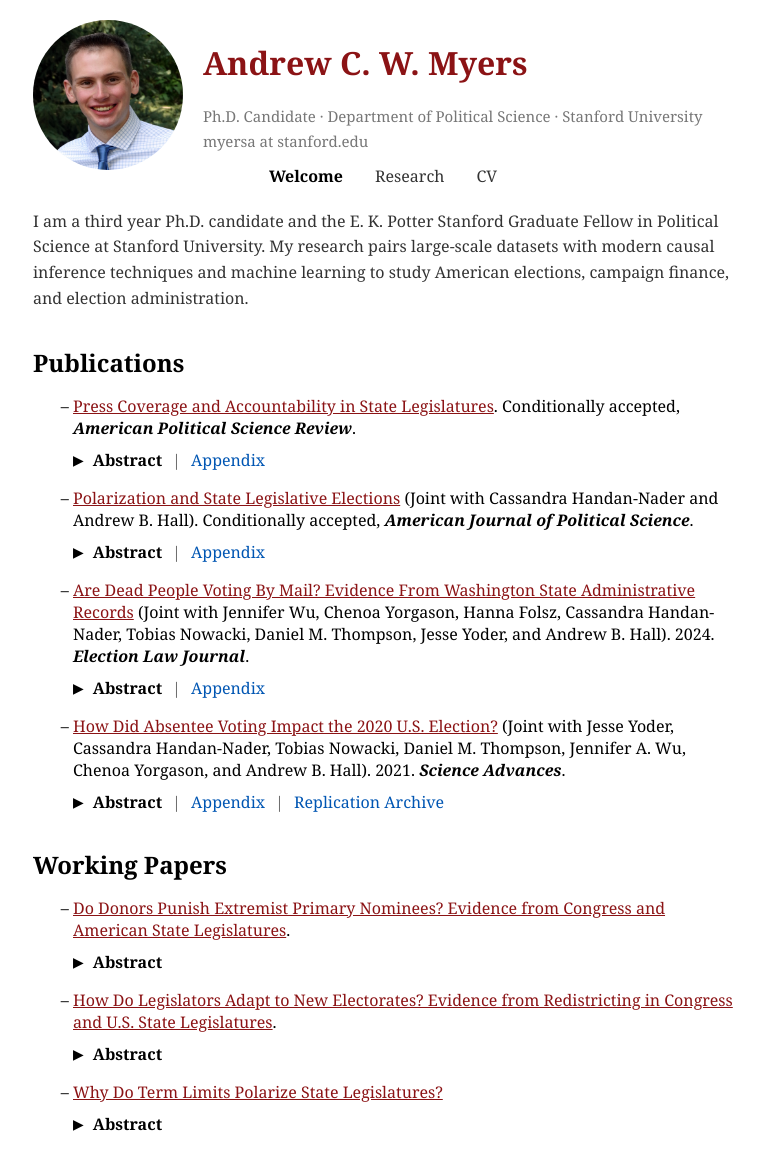
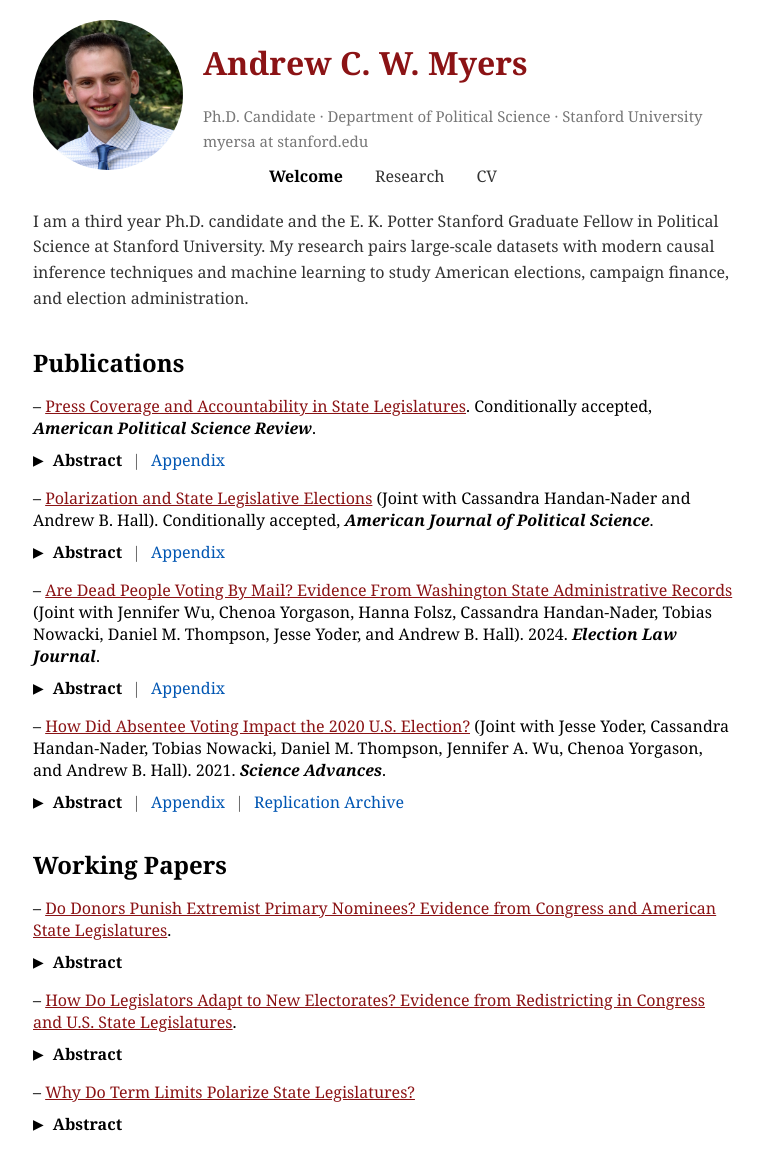
Before and after one commit to AndyMyersSkol/AndyMyersSkol.github.io, a Jekyll site: the page index.html, which Jekyll copies as it is, in a window 1280 px wide. Shown: the whole page, without its empty margins (257-1021 px from the left). Built offline with Jekyll 4.4.1, drawn with Linux system fonts in a browser that asks for light colours.

Commit message:
Update index.html

```diff
--- a/index.html
+++ b/index.html
@@ -181,6 +181,11 @@ Term limits have dramatically reshaped many features of legislative politics, ye
 ul.dashed li::marker {
     content: "– "; /* Replace bullet with dash */
 }
+ul.dashed {
+    list-style-position: inside;
+    padding-left: 0px;
+    margin-left: 1;
+}
 
 /* Ensure "Abstract" and "Replication Archive" are on the same line */
 summary {
```
